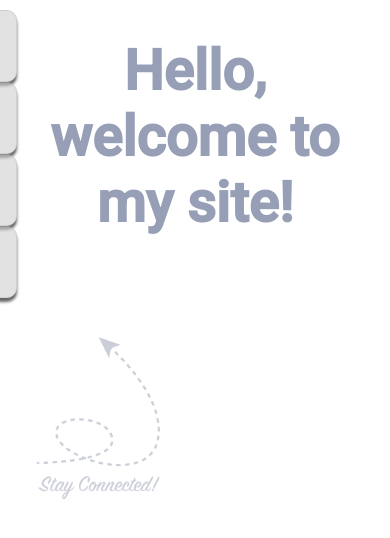
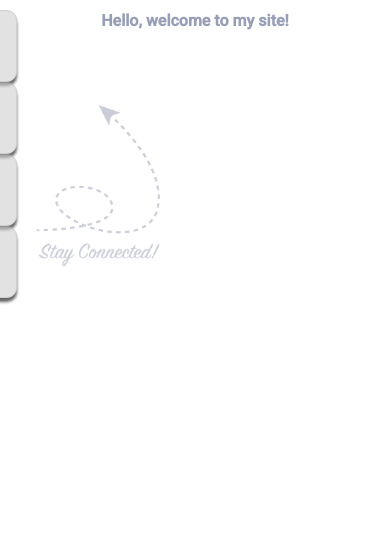
Before and after one commit to knaylz/m9-hw9-naylor-kristina, a plain HTML site: page index.html in a window 390 px wide. Drawn offline with nearby package versions, Linux system fonts and the light colour scheme.

Commit message:
Add media query for H1 rem

```diff
--- a/main.css
+++ b/main.css
@@ -1,11 +1,5 @@
 * {
     font-family: 'Roboto', sans-serif;
-}
-
-h1 {
-    font-size: 3.5rem;
-    color: #979fb7;
-    text-align: center;
 }
 
 .socials {
@@ -100,3 +94,17 @@ ul#navigation .photos a     {
 ul#navigation .contact a    {
     background-image: url(../images/mail.png);
 }
+
+@media (min-width: 320px) {
+    h1 {
+        font-size: 1rem;
+        color: #979fb7;
+        text-align: center;
+    }
+}
+
+@media (min-width: 600px) {
+    h1 {
+        font-size: 3.5rem;
+    }
+}
```
